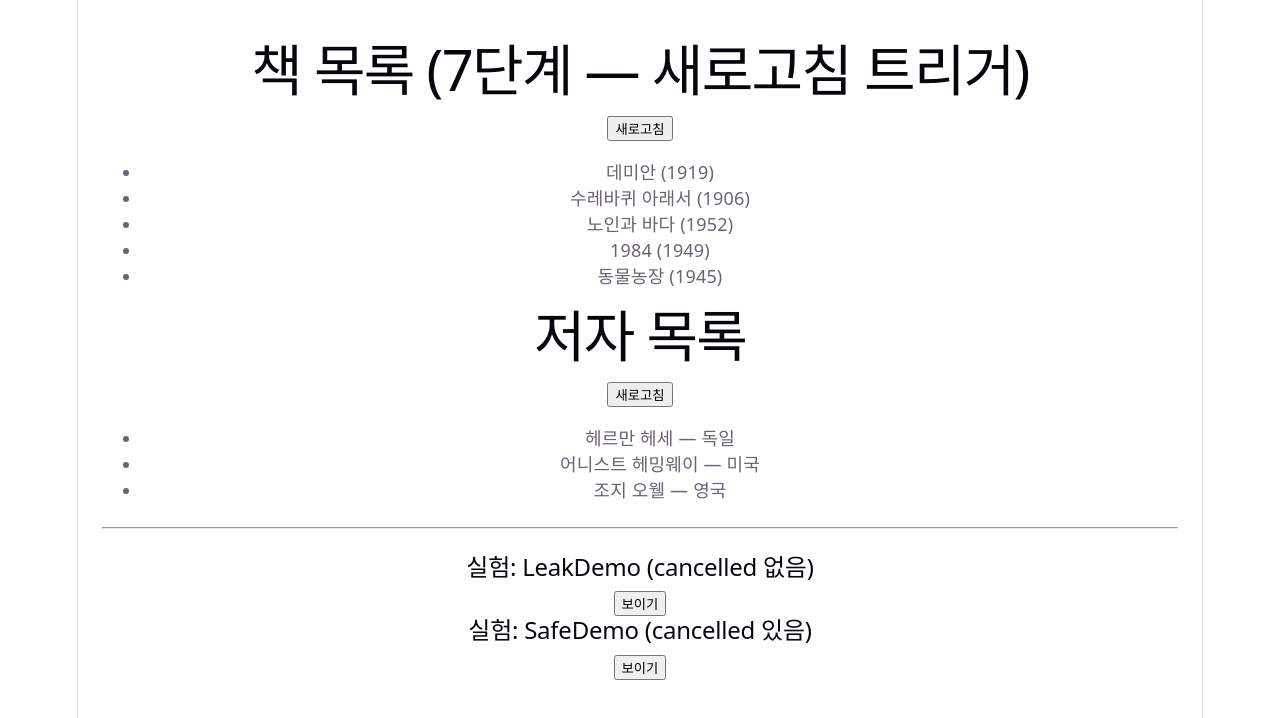
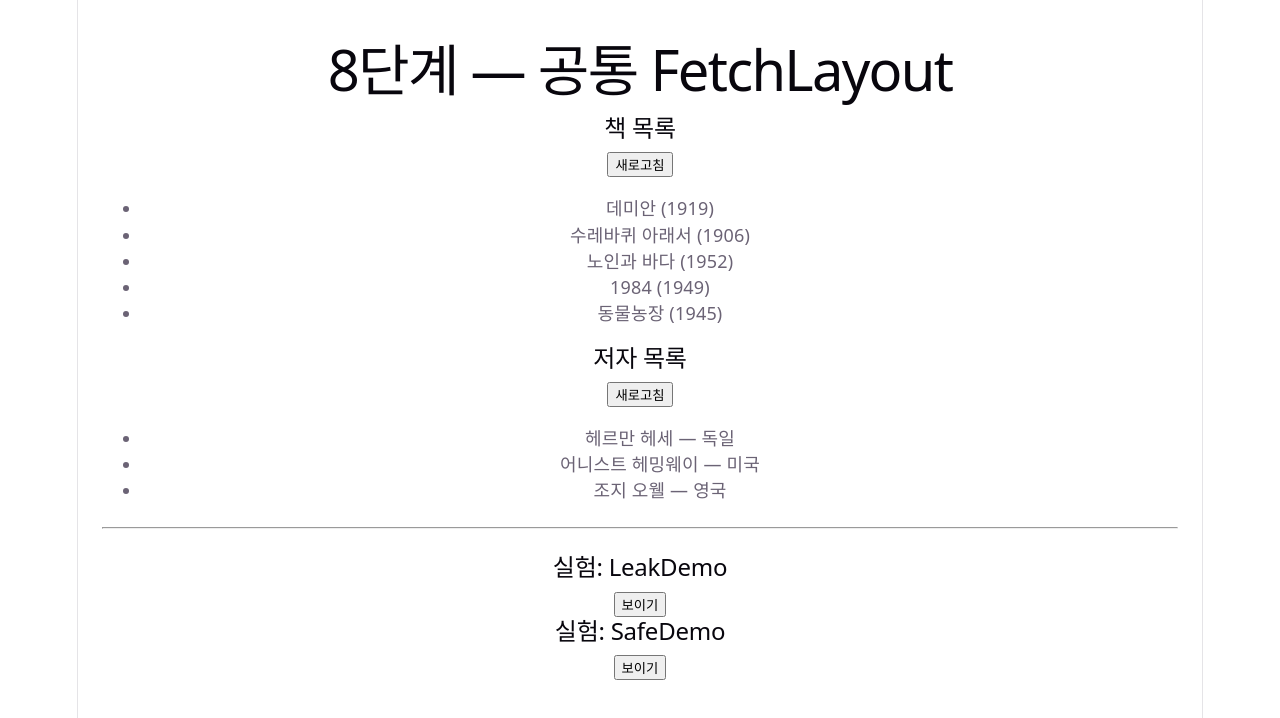
Before and after one commit to gimsansan/260611_useFet_hukushu, a React (Vite) app: page / in a window 1280 px wide. Shown: the top 718 px of the page. Built offline with nearby package versions, Linux system fonts and the light colour scheme; data requests are answered from the project's data file.

Commit message:
feat: 8단계 - FetchLayout 공통 컴포넌트 추출 (render prop)

```diff
--- a/src/App.jsx
+++ b/src/App.jsx
@@ -10,21 +10,18 @@ export default function App() {
 
   return (
     <div style={{ padding: 24 }}>
-  <h1>책 목록 (7단계 — 새로고침 트리거)</h1>
+      <h1>8단계 — 공통 FetchLayout</h1>
       <BookList />
-
-      <h1>저자 목록</h1>
       <AuthorList />
 
       <hr style={{ margin: "24px 0" }} />
-
-      <h2>실험: LeakDemo (cancelled 없음)</h2>
+      <h2>실험: LeakDemo</h2>
       <button onClick={() => setShowLeak(!showLeak)}>
         {showLeak ? "숨기기" : "보이기"}
       </button>
       {showLeak && <LeakDemo />}
 
-      <h2>실험: SafeDemo (cancelled 있음)</h2>
+      <h2>실험: SafeDemo</h2>
       <button onClick={() => setShowSafe(!showSafe)}>
         {showSafe ? "숨기기" : "보이기"}
       </button>
--- a/src/AuthorList.jsx
+++ b/src/AuthorList.jsx
@@ -1,28 +1,19 @@
-import useFetch from "./hooks/useFetch";
+import FetchLayout from "./components/FetchLayout";
 
 const AUTHORS_URL = "http://localhost:3000/authors";
 
 export default function AuthorList() {
-  const { data: authors, loading, error, refetch } = useFetch(AUTHORS_URL);
-
-  if (loading && !authors) return <p>로딩 중...</p>;
-  if (error && !authors) return (
-    <div>
-      <p>에러: {error}</p>
-      <button onClick={refetch}>다시 시도</button>
-    </div>
-  );
-
   return (
-    <div>
-      <button onClick={refetch} disabled={loading}>
-        {loading ? "불러오는 중..." : "새로고침"}
-      </button>
-      <ul>
-        {authors.map((a) => (
-          <li key={a.id}>{a.name} — {a.nationality}</li>
-        ))}
-      </ul>
-    </div>
+    <FetchLayout
+      title="저자 목록"
+      url={AUTHORS_URL}
+      renderList={({ data }) => (
+        <ul>
+          {data.map((author) => (
+            <li key={author.id}>{author.name} — {author.nationality}</li>
+          ))}
+        </ul>
+      )}
+    />
   );
 }
--- a/src/BookList.jsx
+++ b/src/BookList.jsx
@@ -1,28 +1,19 @@
-import useFetch from "./hooks/useFetch";
+import FetchLayout from "./components/FetchLayout";
 
 const BOOKS_URL = "http://localhost:3000/books";
 
 export default function BookList() {
-  const { data: books, loading, error, refetch } = useFetch(BOOKS_URL);
-
-  if (loading && !books) return <p>로딩 중...</p>;
-  if (error && !books) return (
-    <div>
-      <p>에러: {error}</p>
-      <button onClick={refetch}>다시 시도</button>
-    </div>
-  );
-
   return (
-    <div>
-      <button onClick={refetch} disabled={loading}>
-        {loading ? "불러오는 중..." : "새로고침"}
-      </button>
-      <ul>
-        {books.map((book) => (
-          <li key={book.id}>{book.title} ({book.year})</li>
-        ))}
-      </ul>
-    </div>
+    <FetchLayout
+      title="책 목록"
+      url={BOOKS_URL}
+      renderList={({ data }) => (
+        <ul>
+          {data.map((book) => (
+            <li key={book.id}>{book.title} ({book.year})</li>
+          ))}
+        </ul>
+      )}
+    />
   );
 }
--- /dev/null
+++ b/src/components/FetchLayout.jsx
@@ -0,0 +1,23 @@
+import useFetch from "../hooks/useFetch";
+
+export default function FetchLayout({ title, url, renderList }) {
+  const { data, loading, error, refetch } = useFetch(url);
+
+  if (loading && !data) return <p>로딩 중...</p>;
+  if (error && !data) return (
+    <div>
+      <p>에러: {error}</p>
+      <button onClick={refetch}>다시 시도</button>
+    </div>
+  );
+
+  return (
+    <div>
+      <h2>{title}</h2>
+      <button onClick={refetch} disabled={loading}>
+        {loading ? "불러오는 중..." : "새로고침"}
+      </button>
+      {renderList({ data, loading, refetch })}
+    </div>
+  );
+}
```
